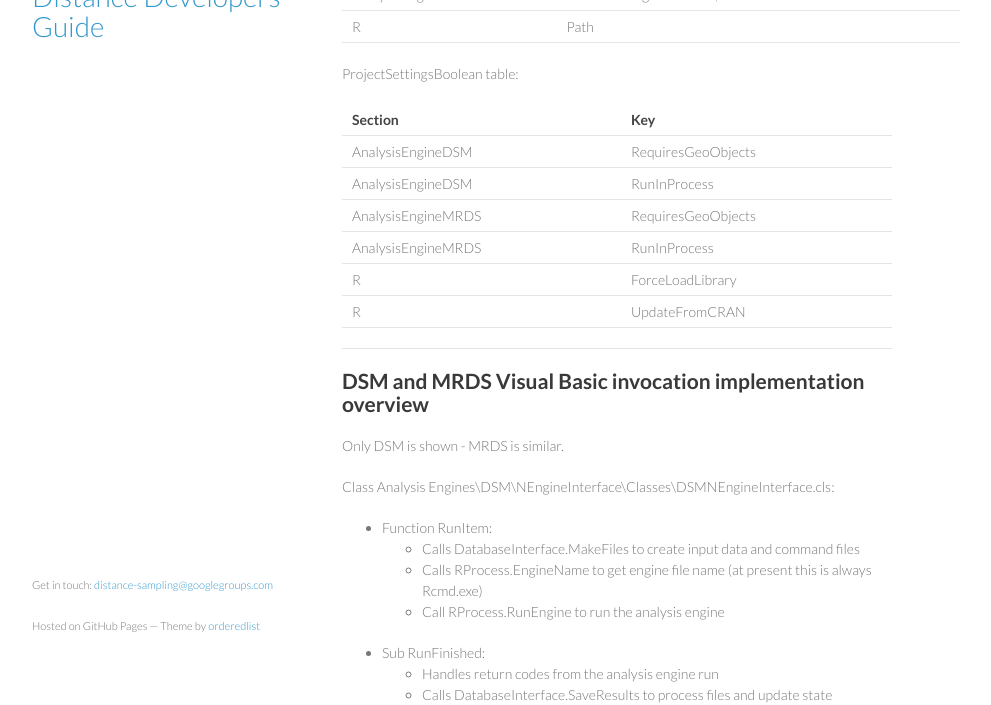
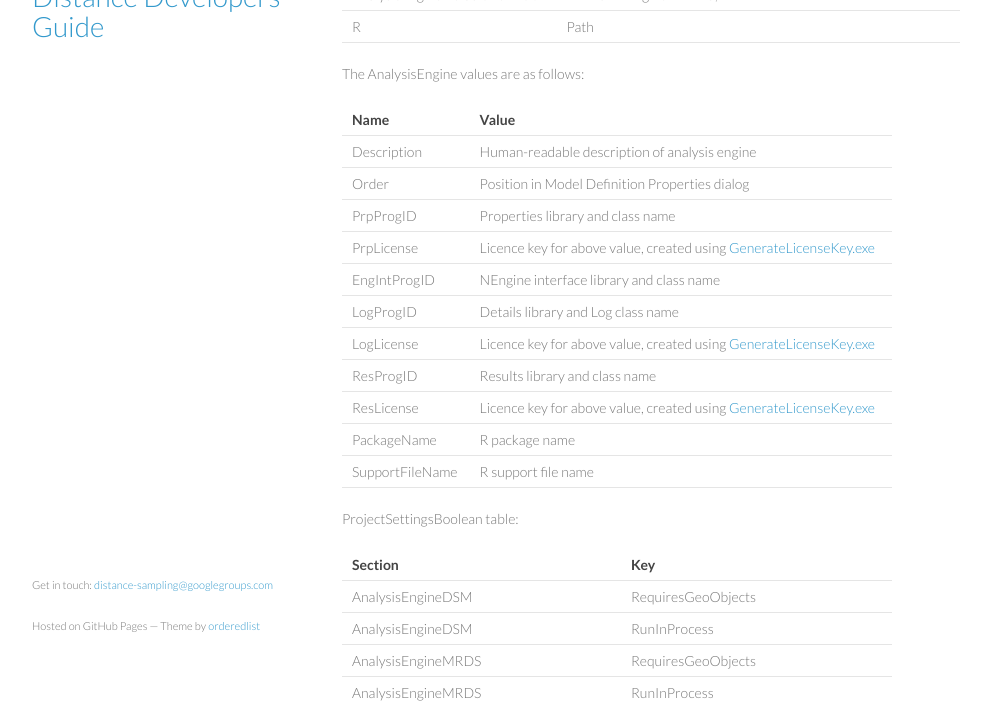
Before and after one commit to softwaresaved/distance-consultancy, a Jekyll site: the page built from architecture/ArchitectureR.md, in a window 1280 px wide and 900 px high, scrolled down 1812 px, cut to the strip 195-900 px from the top of the window. Shown: the whole strip, without its empty margins (178-1169 px from the left). Built offline with Jekyll 4.4.1, drawn with Linux system fonts in a browser that asks for light colours.

Commit message:
Added information on AnalysisEngine table values

```diff
--- a/architecture/ArchitectureR.md
+++ b/architecture/ArchitectureR.md
@@ -64,6 +64,22 @@ ProjectSettingsMemo table:
 | AnalysisEngineDefaultDefinition | DSM | Engine=DSM; |
 | AnalysisEngineDefaultDefinition | MRDS | Engine=MRDS; |
 | R | Path | |
+
+The AnalysisEngine values are as follows:
+
+| Name | Value |
+| ---- | ---- |
+| Description | Human-readable description of analysis engine |
+| Order | Position in Model Definition Properties dialog |
+| PrpProgID | Properties library and class name |
+| PrpLicense | Licence key for above value, created using [GenerateLicenseKey.exe](../develop/RegisterGenerateLicenceKey.html#generate-licence-key-for-component) |
+| EngIntProgID | NEngine interface library and class name |
+| LogProgID | Details library and Log class name |
+| LogLicense | Licence key for above value, created using [GenerateLicenseKey.exe](../develop/RegisterGenerateLicenceKey.html#generate-licence-key-for-component) |
+| ResProgID | Results library and class name |
+| ResLicense | Licence key for above value, created using [GenerateLicenseKey.exe](../develop/RegisterGenerateLicenceKey.html#generate-licence-key-for-component) |
+| PackageName | R package name |
+| SupportFileName | R support file name |
 
 ProjectSettingsBoolean table:
 
```
Also changed, not shown: architecture/ArchitectureFortran.md (+15 -0 lines).
